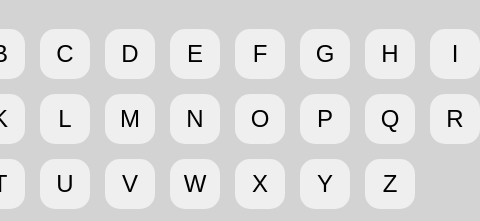
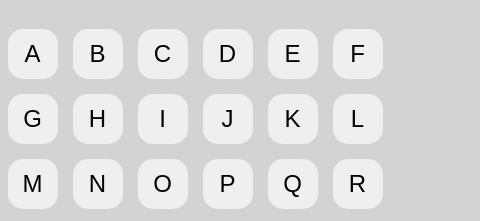
Before and after one commit to colinsm31/hangman, a plain HTML site: page index.html in a window 390 px wide. Shown: the part 160-381 px from the top of the page, 480 px wide, since content can reach past the window. Drawn offline with Linux system fonts and the light colour scheme.

Commit message:
editing iphone look

```diff
--- a/general.css
+++ b/general.css
@@ -120,3 +120,10 @@ pre{
     transition: 0.3s;
   }
 }
+
+@media only screen and (min-width: 375px)
+and (max-width: 812px){
+    .letters{
+      grid-template-columns: auto auto auto auto auto auto;
+    }
+}
```
